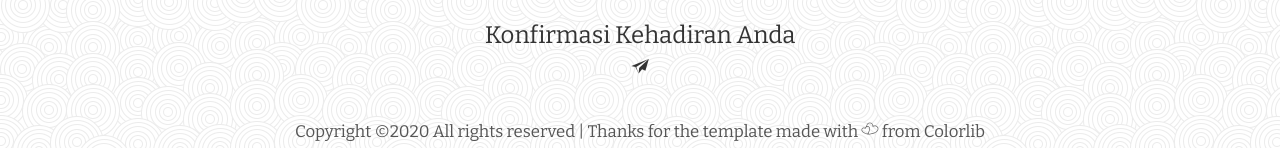
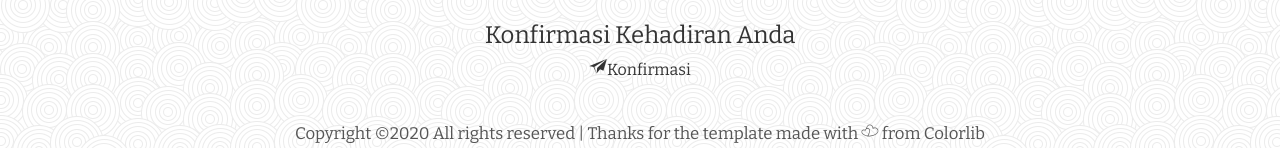
Before and after one commit to wedding-taufikdian/wedding-taufikdian.github.io, a plain HTML site: page index.html in a window 1280 px wide. Shown: the part 4574-4722 px from the top of the page. Drawn offline with nearby package versions, Linux system fonts and the light colour scheme.

Commit message:
add confirm button

```diff
--- a/index.html
+++ b/index.html
@@ -275,7 +275,7 @@
 				<!-- <p>Dian & Taufik</p> -->
 				<div>
 					<center>
-						<a class="submit-btn" href="https://forms.gle/WLhxCuCqJa14MXBW8" target="_blank"><i class="icon icon-email-plane"></i></a>
+						<a class="submit-btn" href="https://forms.gle/WLhxCuCqJa14MXBW8" target="_blank"><i class="icon icon-email-plane"></i>Konfirmasi</a>
 					</center>
 				</div><!-- email-area -->
 			</div><!-- newsletter -->
```
